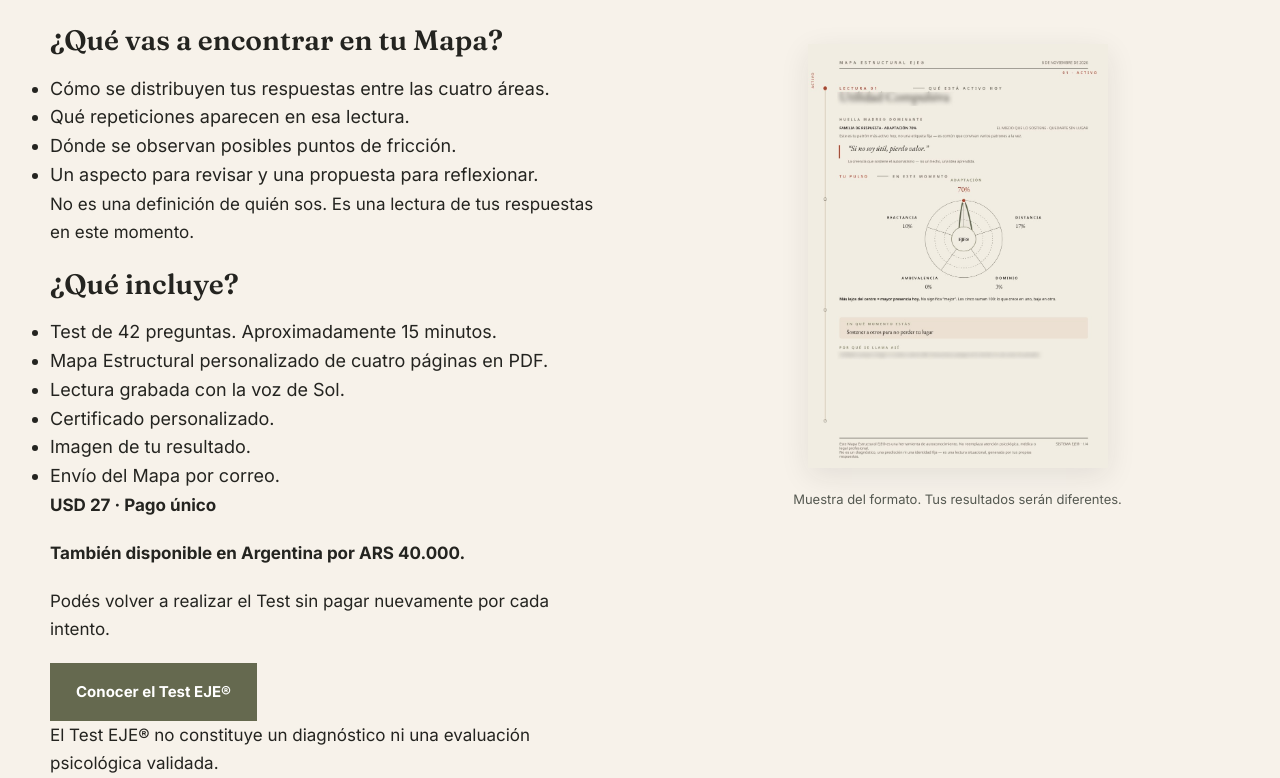
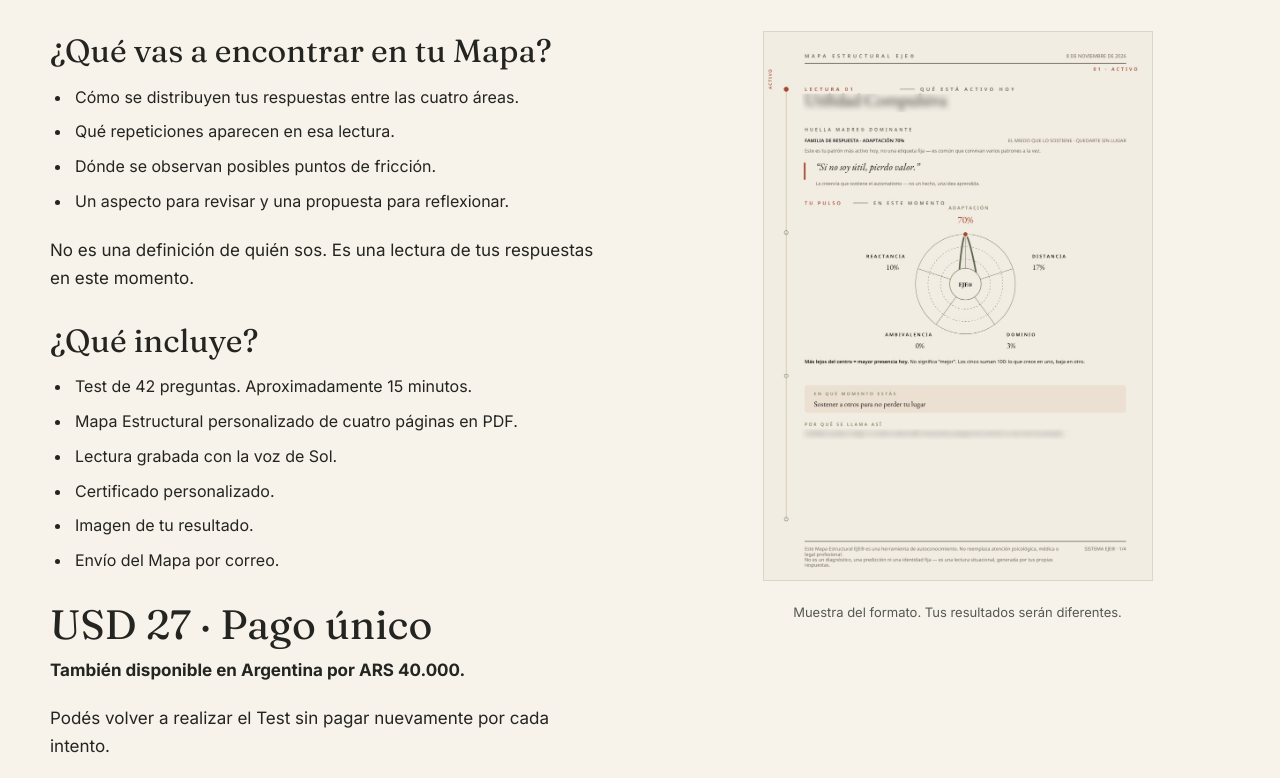
Before and after one commit to smirgonzalez-ops/sol-mir-web, a Next.js app: page /sol-mir-preview in a window 1280 px wide. Shown: the part 3326-4104 px from the top of the page. Built offline with nearby package versions, Linux system fonts and the light colour scheme.

Commit message:
style: improve Test offer hierarchy and map readability

```diff
--- a/app/sol-mir-preview/sol-mir-preview.css
+++ b/app/sol-mir-preview/sol-mir-preview.css
@@ -41,8 +41,14 @@
 .sol-four p{font-size:14px;margin-bottom:0}
 .sol-test{padding:100px 0;background:var(--linen)}
 .sol-test-grid>div:first-child{max-width:590px}
+.sol-test h3{font-family:Fraunces,Georgia,serif;font-size:clamp(25px,2.5vw,32px);font-weight:400;line-height:1.2;margin:30px 0 14px}
+.sol-test ul{padding-left:22px;margin:0 0 22px}
+.sol-test li{font-size:16px;line-height:1.55;margin-bottom:10px;padding-left:3px}
+.sol-test-price{font-family:Fraunces,Georgia,serif;font-size:clamp(29px,3.2vw,42px)!important;line-height:1.15!important;margin:28px 0 8px}
+.sol-test-price strong{font-weight:500}
+.sol-disclaimer{font-size:13px!important;line-height:1.5!important;color:var(--muted);margin-top:20px}
 .sol-map-figure{text-align:center;margin:0}
-.sol-map-figure img{width:min(100%,300px);height:auto;box-shadow:0 8px 28px rgba(36,36,32,.09)}
+.sol-map-figure img{width:min(100%,390px);height:auto;border:1px solid #DCD5CA}
 .sol-map-figure figcaption{font-size:13px;color:var(--muted);margin-top:12px}
 .sol-free{background:var(--cream);padding:95px 0}
 .sol-free-grid{grid-template-columns:1.25fr .75fr}
```
